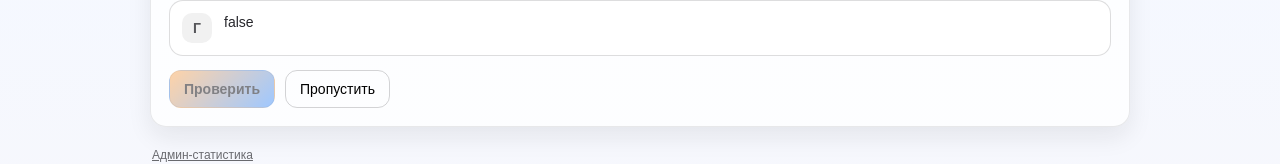
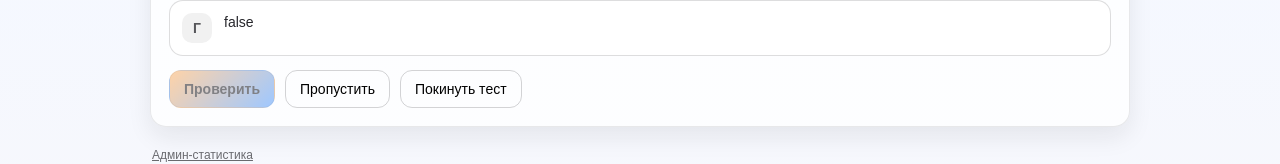
Before and after one commit to volfmessing-dev/exam, a React (Vite) app in the folder web/: page / in a window 1280 px wide. Both pictures are taken after a click on the button "Начать". Shown: the part 470-634 px from the top of the page. Built offline with nearby package versions, Linux system fonts and the light colour scheme.

Commit message:
Add quit test button

```diff
--- a/web/src/App.tsx
+++ b/web/src/App.tsx
@@ -403,6 +403,9 @@ function App() {
                 </button>
               </>
             )}
+            <button className="ghost" onClick={reset}>
+              Покинуть тест
+            </button>
           </div>
         </section>
       )}
```
